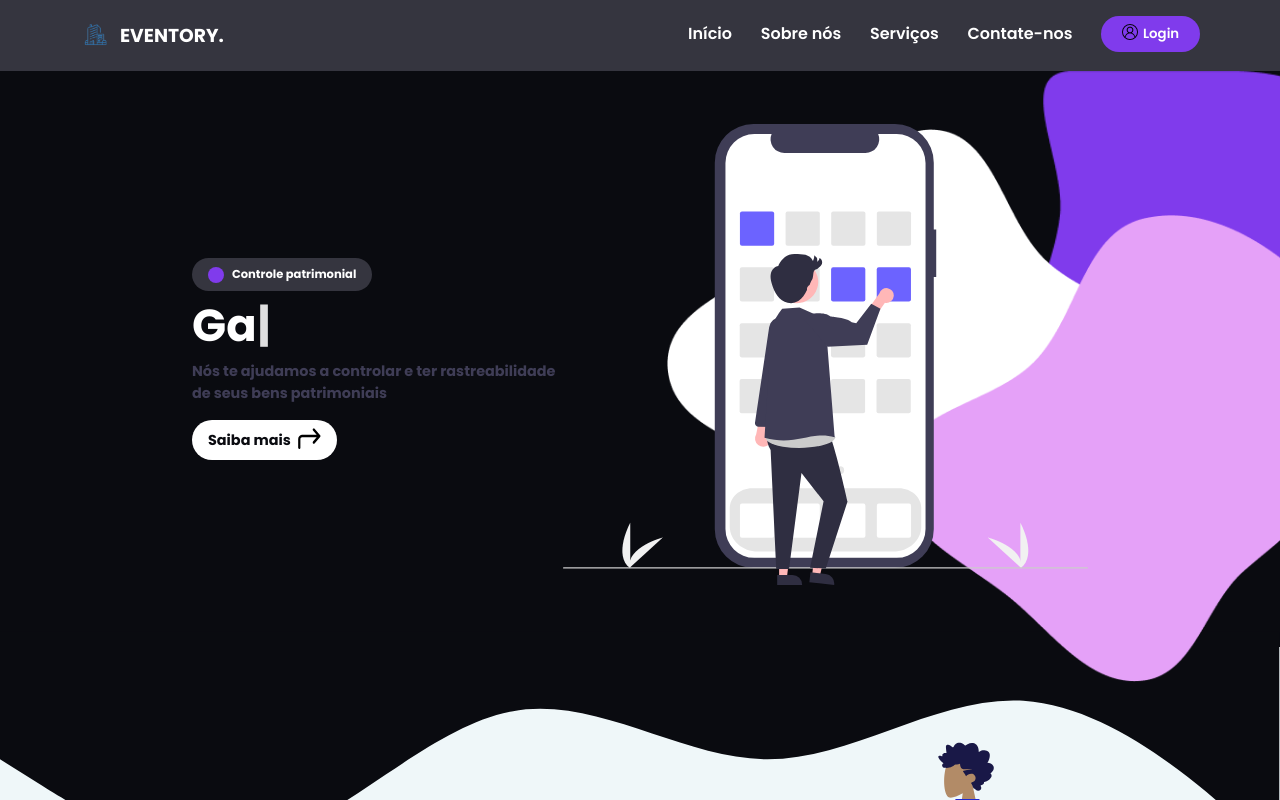
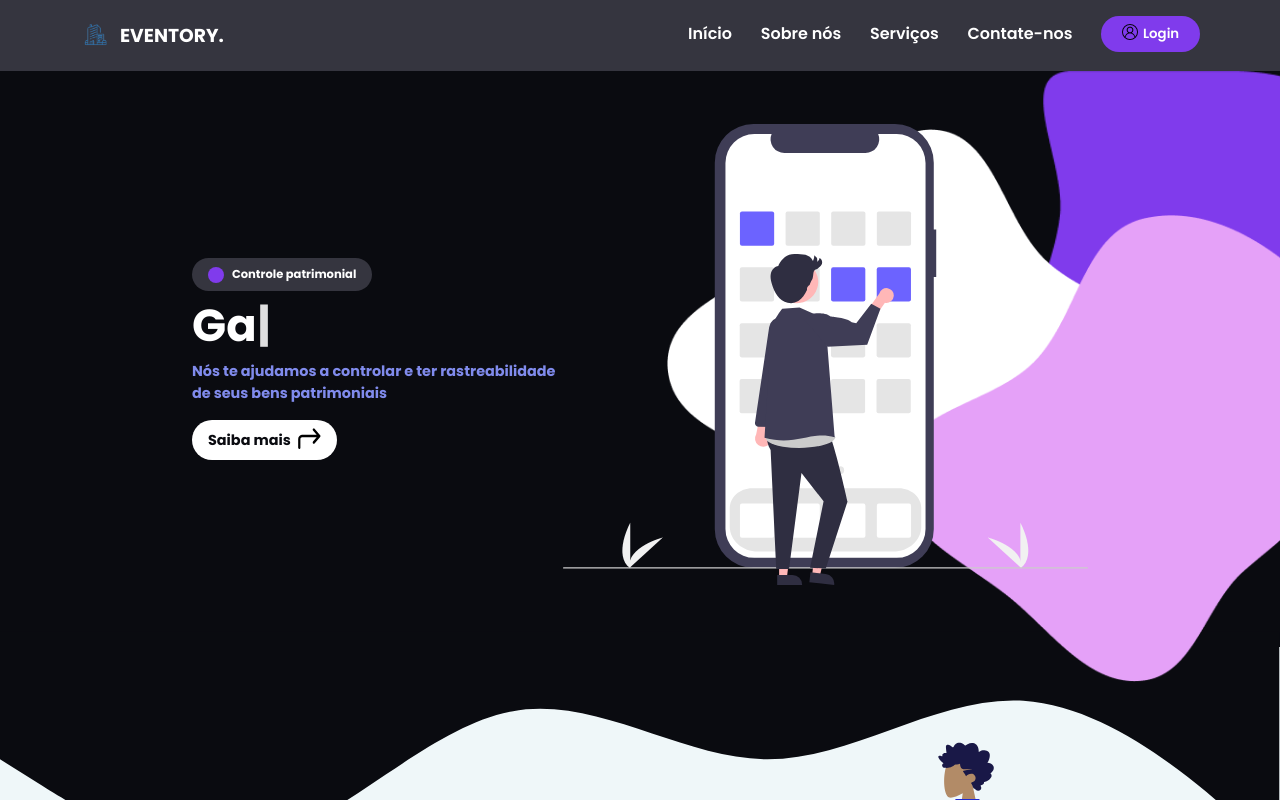
Before and after one commit to eduardojanegitz/evelanding, a React (Create React App) app: page / in a window 1280 px wide. Shown: the top 800 px of the page. Built offline with nearby package versions, Linux system fonts and the light colour scheme.

Commit message:
changing the text colors

```diff
--- a/src/globalStyles.js
+++ b/src/globalStyles.js
@@ -9,7 +9,7 @@ export const GlobalStyle = createGlobalStyle`
    --pink:#e5a1f8;
    --white:#fff;
    --nav:#35353f;
-   --nav2:#3f3d56;
+   --nav2:#808BEC;
 }
 
 
```
